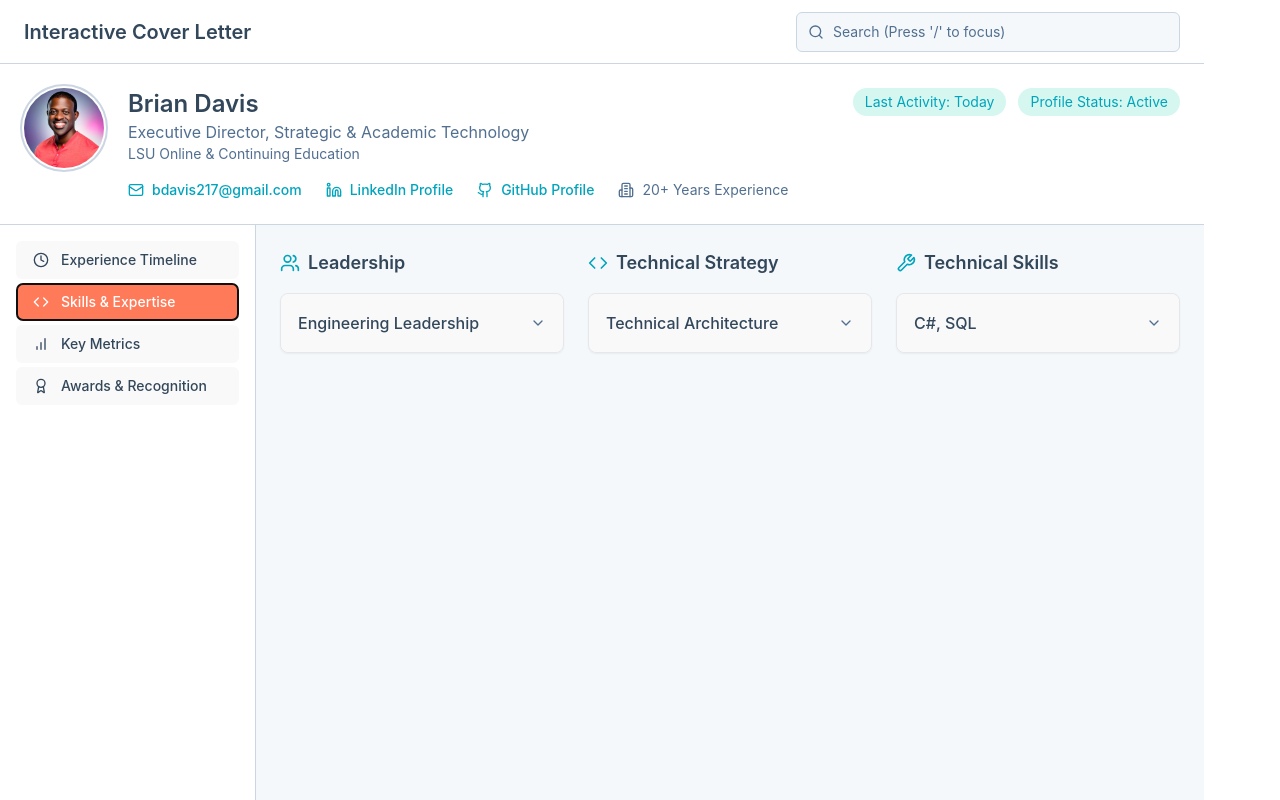
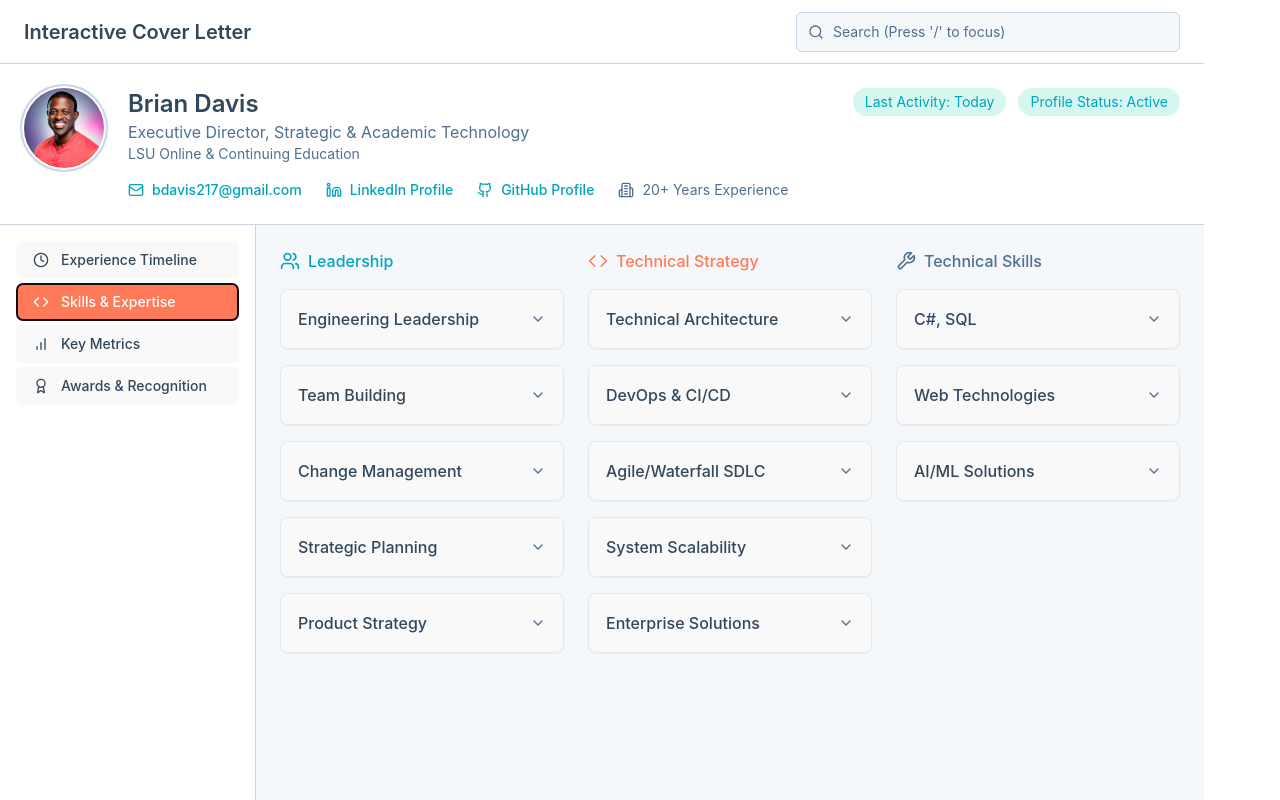
Before and after one commit to bdavis217/hubspot-cover-letter, a React (Vite) app: page / in a window 1280 px wide. Both pictures are taken after a click on the button "Skills & Expertise". Built offline with nearby package versions, Linux system fonts and the light colour scheme.

Commit message:
Putting more detail in skills & expertise, also linking to experience timeline

```diff
--- a/src/App.tsx
+++ b/src/App.tsx
@@ -63,6 +63,7 @@ export function App() {
         {/* Main Content Area */}
         <main className="flex-1 p-6">
           <div className="w-[900px]">
+            {activeView === 'timeline' && <TimelineView />}
             {/* Only MetricsView uses grid layout */}
             {activeView === 'metrics' ? (
               <div className="grid grid-cols-2 gap-6">
@@ -70,7 +71,6 @@ export function App() {
               </div>
             ) : (
               <>
-                {activeView === 'timeline' && <TimelineView />}
                 {activeView === 'skills' && <SkillsView />}
                 {activeView === 'awards' && <AwardsView />}
               </>
--- a/src/data/skills.ts
+++ b/src/data/skills.ts
@@ -1,4 +1,6 @@
 import { Skill } from '../types/skills';
+import { Rocket } from 'lucide-react';
+import { VENTURE_INFO } from './ventures';
 
 export const skills: Skill[] = [
   // Leadership Skills
@@ -7,39 +9,77 @@ export const skills: Skill[] = [
     name: 'Engineering Leadership',
     category: 'leadership',
     description: 'Leading and mentoring engineering teams, fostering growth and innovation.',
-    companies: ['LSU Online & Continuing Education', 'Unum - Baton Rouge'],
-    level: 'expert'
+    companyLevels: [
+      { company: 'LSU Online & Continuing Education', level: 'expert' },
+      { company: 'Unum - Baton Rouge', level: 'expert'},
+      { company: 'Amedisys, Inc - Baton Rouge', level: 'intermediate' }
+    ],
+    level: 'expert',
+    ventures: {
+      icon: VENTURE_INFO.icon,
+      abbr: VENTURE_INFO.abbr,
+      date: VENTURE_INFO.startDate
+    }
   },
   {
     id: 'team-building',
     name: 'Team Building',
     category: 'leadership',
     description: 'Building and developing high-performing engineering teams.',
-    companies: ['LSU Online & Continuing Education', 'BCBS LA'],
-    level: 'expert'
+    companyLevels: [
+      { company: 'LSU Online & Continuing Education', level: 'expert' },
+      { company: 'Amedisys, Inc - Baton Rouge', level: 'intermediate' }
+    ],
+    level: 'expert',
+    ventures: {
+      icon: VENTURE_INFO.icon,
+      abbr: VENTURE_INFO.abbr,
+      date: VENTURE_INFO.startDate
+    }
   },
   {
     id: 'change-management',
     name: 'Change Management',
     category: 'leadership',
     description: 'Leading organizational and technical transformation initiatives.',
-    companies: ['LSU Online & Continuing Education'],
-    level: 'expert'
+    companyLevels: [
+      { company: 'LSU Online & Continuing Education', level: 'expert' },
+      { company: 'Unum - Baton Rouge', level: 'expert' },
+      { company: 'BCBS LA', level: 'expert' },
+      { company: 'Amedisys, Inc - Baton Rouge', level: 'intermediate' }
+    ],
+    level: 'expert',
+    ventures: {
+      icon: VENTURE_INFO.icon,
+      abbr: VENTURE_INFO.abbr,
+      date: VENTURE_INFO.startDate
+    }
   },
   {
     id: 'strategic-planning',
     name: 'Strategic Planning',
     category: 'leadership',
     description: 'Developing and executing long-term technical strategies.',
-    companies: ['LSU Online & Continuing Education'],
-    level: 'expert'
+    companyLevels: [
+      { company: 'LSU Online & Continuing Education', level: 'expert' }
+    ],
+    level: 'expert',
+    ventures: {
+      icon: VENTURE_INFO.icon,
+      abbr: VENTURE_INFO.abbr,
+      date: '2023'
+    }
   },
   {
     id: 'product-strategy',
     name: 'Product Strategy',
     category: 'leadership',
     description: 'Aligning technical solutions with product vision and business goals.',
-    companies: ['LSU Online & Continuing Education', 'BCBS LA'],
+    companyLevels: [
+      { company: 'LSU Online & Continuing Education', level: 'advanced', date: '2021' },
+      { company: 'Unum - Baton Rouge', level: 'advanced' },
+      { company: 'Amedisys, Inc - Baton Rouge', level: 'intermediate' }
+    ],
     level: 'advanced'
   },
 
@@ -49,23 +89,45 @@ export const skills: Skill[] = [
     name: 'Technical Architecture',
     category: 'strategy',
     description: 'Designing and implementing enterprise-scale system architectures.',
-    companies: ['LSU Online & Continuing Education', 'BCBS LA'],
-    level: 'expert'
+    companyLevels: [
+      { company: 'LSU Online & Continuing Education', level: 'expert', date: '2021' },
+      { company: 'Unum - Baton Rouge', level: 'expert' },
+      { company: 'Amedisys, Inc - Baton Rouge', level: 'advanced' }
+    ],
+    level: 'expert',
+    ventures: {
+      icon: VENTURE_INFO.icon,
+      abbr: VENTURE_INFO.abbr,
+      date: '2024'
+    }
   },
   {
     id: 'devops',
     name: 'DevOps & CI/CD',
     category: 'strategy',
     description: 'Implementing modern DevOps practices and automation pipelines.',
-    companies: ['LSU Online & Continuing Education', 'Unum - Baton Rouge'],
-    level: 'advanced'
+    companyLevels: [
+      { company: 'LSU Online & Continuing Education', level: 'expert', date: '2024' },
+      { company: 'Amedisys, Inc - Baton Rouge', level: 'advanced' }
+    ],
+    level: 'expert',
+    ventures: {
+      icon: VENTURE_INFO.icon,
+      abbr: VENTURE_INFO.abbr,
+      date: '2020'
+    }
   },
   {
     id: 'agile-sdlc',
     name: 'Agile/Waterfall SDLC',
     category: 'strategy',
     description: 'Leading teams using various software development methodologies.',
-    companies: ['LSU Online & Continuing Education', 'Unum - Baton Rouge'],
+    companyLevels: [
+      { company: 'LSU Online & Continuing Education', level: 'expert' },
+      { company: 'Unum - Baton Rouge', level: 'expert' },
+      { company: 'BCBS LA', level: 'advanced' },
+      { company: 'Amedisys, Inc - Baton Rouge', level: 'intermediate' }
+    ],
     level: 'expert'
   },
   {
@@ -73,15 +135,23 @@ export const skills: Skill[] = [
     name: 'System Scalability',
     category: 'strategy',
     description: 'Designing systems for performance and scale.',
-    companies: ['LSU Online & Continuing Education'],
-    level: 'advanced'
+    companyLevels: [
+      { company: 'LSU Online & Continuing Education', level: 'expert', date: '2021' },
+      { company: 'Unum - Baton Rouge', level: 'expert' },
+      { company: 'Amedisys, Inc - Baton Rouge', level: 'advanced' }
+    ],
+    level: 'expert'
   },
   {
     id: 'enterprise-solutions',
     name: 'Enterprise Solutions',
     category: 'strategy',
     description: 'Building and maintaining large-scale enterprise applications.',
-    companies: ['LSU Online & Continuing Education', 'BCBS LA'],
+    companyLevels: [
+      { company: 'LSU Online & Continuing Education', level: 'expert', date: '2021' },
+      { company: 'Unum - Baton Rouge', level: 'advanced' },
+      { company: 'Amedisys, Inc - Baton Rouge', level: 'advanced' }
+    ],
     level: 'expert'
   },
 
@@ -91,40 +161,50 @@ export const skills: Skill[] = [
     name: 'C#, SQL',
     category: 'technical',
     description: 'Enterprise application development and database design.',
-    companies: ['LSU Online & Continuing Education', 'BCBS LA', 'Amedisys, Inc - Baton Rouge'],
-    level: 'expert'
+    companyLevels: [
+      { company: 'LSU Online & Continuing Education', level: 'expert' },
+      { company: 'Unum - Baton Rouge', level: 'expert' },
+      { company: 'BCBS LA', level: 'expert' },
+      { company: 'Amedisys, Inc - Baton Rouge', level: 'advanced' }
+    ],
+    level: 'expert',
+    ventures: {
+      icon: VENTURE_INFO.icon,
+      abbr: VENTURE_INFO.abbr,
+      date: '2020'
+    }
   },
   {
-    id: 'angular',
-    name: 'Angular',
+    id: 'web-tech',
+    name: 'Web Technologies',
     category: 'technical',
-    description: 'Frontend development using Angular framework.',
-    companies: ['LSU Online & Continuing Education', 'Unum - Baton Rouge'],
-    level: 'advanced'
-  },
-  {
-    id: 'typescript',
-    name: 'TypeScript/JavaScript',
-    category: 'technical',
-    description: 'Modern web development using TypeScript and JavaScript.',
-    companies: ['LSU Online & Continuing Education'],
-    level: 'advanced'
-  },
-  {
-    id: 'html-css',
-    name: 'HTML/CSS',
-    category: 'technical',
-    description: 'Frontend development and responsive design.',
-    companies: ['LSU Online & Continuing Education'],
-    level: 'expert'
+    description: 'Modern web development using Angular, TypeScript, and responsive design.',
+    companyLevels: [
+      { company: 'LSU Online & Continuing Education', level: 'expert' },
+      { company: 'Unum - Baton Rouge', level: 'advanced' }
+    ],
+    level: 'expert',
+    ventures: {
+      icon: VENTURE_INFO.icon,
+      abbr: VENTURE_INFO.abbr,
+      date: '2020'
+    }
   },
   {
     id: 'ai-ml',
     name: 'AI/ML Solutions',
     category: 'technical',
-    description: 'Implementing AI and machine learning solutions.',
-    companies: ['LSU Online & Continuing Education'],
-    level: 'intermediate'
+    description: 'Building custom AI solutions and educating teams on AI implementation.',
+    companyLevels: [
+      { company: 'LSU Online & Continuing Education', level: 'intermediate', date: '2023' }
+    ],
+    level: 'intermediate',
+    ventures: {
+      icon: VENTURE_INFO.icon,
+      abbr: VENTURE_INFO.abbr,
+      date: '2024',
+      level: 'intermediate'
+    }
   }
 ];
 
--- a/src/data/timeline.ts
+++ b/src/data/timeline.ts
@@ -119,6 +119,33 @@ export const timelineData: TimelineEntry[] = [
     ],
     skills: [{ skillId: 'architecture', level: 'contributor' }],
     icon: Heart,
+  },
+  {
+    id: '5',
+    type: 'position',
+    date: {
+      start: '2019-03',
+      end: '2021-06'
+    },
+    title: 'IT Delivery Manager',
+    company: 'Unum - Baton Rouge',
+    description: 'Led and managed two agile teams, overseeing software delivery and professional development.',
+    achievements: [
+      {
+        id: 'e1',
+        description: 'Led cross-functional agile teams',
+        impact: 'Improved delivery efficiency and team performance',
+        skills: [
+          { skillId: 'eng-leadership', level: 'lead' },
+          { skillId: 'team-building', level: 'lead' }
+        ]
+      }
+    ],
+    skills: [
+      { skillId: 'eng-leadership', level: 'lead' },
+      { skillId: 'team-building', level: 'lead' }
+    ],
+    icon: Building2
   }
 ];
 
--- a/src/data/ventures.ts
+++ b/src/data/ventures.ts
@@ -1,16 +1,31 @@
-import { TimelineEntry } from '../types/career';
 import { Rocket } from 'lucide-react';
+import type { TimelineEntry } from '../types/career';
+
+export const VENTURE_INFO = {
+  id: 'ventures',
+  name: 'Independent Ventures',
+  company: 'Entrepreneurial Projects',
+  abbr: 'Entre',
+  icon: Rocket,
+  startDate: '2021',
+  endDate: 'Present',
+  description: 'Building innovative technology solutions for various industries.',
+  color: {
+    text: 'text-[#ff7a59]',
+    bg: 'bg-[#fff4f2]'
+  }
+} as const;
 
 export const venturesData: TimelineEntry = {
-  id: 'ventures',
+  id: VENTURE_INFO.id,
   type: 'position',
   date: {
-    start: '2021',
-    end: 'Present'
+    start: VENTURE_INFO.startDate,
+    end: VENTURE_INFO.endDate
   },
-  title: 'Independent Ventures',
-  company: 'Entrepreneurial Projects',
-  description: 'Building innovative technology solutions for various industries.',
+  title: VENTURE_INFO.name,
+  company: VENTURE_INFO.company,
+  description: VENTURE_INFO.description,
   achievements: [
     {
       id: 'v1',
@@ -35,5 +50,5 @@ export const venturesData: TimelineEntry = {
     { skillId: 'modern-tech', level: 'lead' },
     { skillId: 'ai-solutions', level: 'lead' }
   ],
-  icon: Rocket
+  icon: VENTURE_INFO.icon
 };
--- a/src/types/skills.ts
+++ b/src/types/skills.ts
@@ -1,10 +1,25 @@
+import React from 'react';
+import { Rocket } from 'lucide-react';
+
 export type SkillCategory = 'leadership' | 'strategy' | 'technical';
+
+export interface CompanySkillLevel {
+  company: string;
+  level: 'expert' | 'advanced' | 'intermediate';
+  date?: string;  // Optional - will default to company timeline date if not specified
+}
 
 export interface Skill {
   id: string;
   name: string;
   category: SkillCategory;
   description: string;
-  companies: string[];  // Will match company names from timeline
-  level: 'expert' | 'advanced' | 'intermediate';
+  companyLevels: CompanySkillLevel[];
+  level: 'expert' | 'advanced' | 'intermediate';  // Highest achieved level
+  ventures?: {
+    icon: typeof Rocket;
+    abbr: string;  // e.g., "IV" for Independent Ventures
+    date: string;  // e.g., "2021"
+    level: 'expert' | 'advanced' | 'intermediate';
+  };
 }
--- a/src/views/SkillsView.tsx
+++ b/src/views/SkillsView.tsx
@@ -1,88 +1,53 @@
 import * as React from 'react';
 import { cn } from '../lib/utils';
 import { Card } from '../components/ui/card';
-import { Users, Code, Wrench, ChevronUp } from 'lucide-react';
+import { Users, Code, Wrench, ChevronUp, Rocket } from 'lucide-react';
 import { companyIcons } from '../data/timeline';
-
-interface SkillProgress {
-  company: string;
-  date: string;
-  level: 'Expert' | 'Advanced' | 'Intermediate';
-}
-
-interface Skill {
-  name: string;
-  description: string;
-  positions: SkillProgress[];
-}
+import { skills } from '../data/skills';
+import { Skill, CompanySkillLevel } from '../types/skills';
+import { VENTURE_INFO } from '../data/ventures';
+import { timelineData } from '../data/timeline';
 
 const levelColors = {
-  Expert: 'bg-[#00a4bd] text-white',
-  Advanced: 'bg-[#516f90] text-white',
-  Intermediate: 'bg-[#cbd6e2] text-[#33475b]'
+  'expert': 'bg-[#00a4bd] text-white',
+  'advanced': 'bg-[#516f90] text-white',
+  'intermediate': 'bg-[#cbd6e2] text-[#33475b]'
 } as const;
 
 const companyAbbreviations = {
   'LSU Online & Continuing Education': 'LSU',
   'BCBS LA': 'BCBS',
   'Amedisys, Inc - Baton Rouge': 'Amed',
-  'Unum - Baton Rouge': 'Unum',
-  'Entrepreneurial': 'Entre'
+  'Unum - Baton Rouge': 'Unum'
 } as const;
 
+// Group skills by category
 const skillCategories = [
   {
     id: 'leadership',
     title: 'Leadership',
     icon: Users,
-    skills: [
-      {
-        name: 'Engineering Leadership',
-        description: 'Leading and mentoring engineering teams, fostering growth and innovation.',
-        positions: [
-          { company: 'LSU Online & Continuing Education', date: '2024', level: 'Expert' },
-          { company: 'LSU Online & Continuing Education', date: '2021', level: 'Advanced' },
-          { company: 'Unum - Baton Rouge', date: '2019', level: 'Intermediate' }
-        ]
-      }
-      // Add other leadership skills...
-    ]
+    skills: skills.filter(skill => skill.category === 'leadership')
   },
   {
     id: 'strategy',
     title: 'Technical Strategy',
     icon: Code,
-    skills: [
-      {
-        name: 'Technical Architecture',
-        description: 'Designing and implementing enterprise-scale system architectures.',
-        positions: [
-          { company: 'LSU Online & Continuing Education', date: '2024', level: 'Expert' },
-          { company: 'LSU Online & Continuing Education', date: '2021', level: 'Expert' },
-          { company: 'Unum - Baton Rouge', date: '2019', level: 'Advanced' },
-          { company: 'Amedisys, Inc - Baton Rouge', date: '2015', level: 'Advanced' }
-        ]
-      }
-    ]
+    skills: skills.filter(skill => skill.category === 'strategy')
   },
   {
     id: 'technical',
     title: 'Technical Skills',
     icon: Wrench,
-    skills: [
-      {
-        name: 'C#, SQL',
-        description: 'Enterprise application development and database design.',
-        positions: [
-          { company: 'LSU Online & Continuing Education', date: '2024', level: 'Expert' },
-          { company: 'LSU Online & Continuing Education', date: '2021', level: 'Expert' },
-          { company: 'Unum - Baton Rouge', date: '2019', level: 'Expert' },
-          { company: 'Amedisys, Inc - Baton Rouge', date: '2015', level: 'Advanced' }
-        ]
-      }
-    ]
+    skills: skills.filter(skill => skill.category === 'technical')
   }
 ];
+
+const categoryColors = {
+  leadership: 'text-[#00a4bd]',  // HubSpot teal
+  strategy: 'text-[#ff7a59]',    // HubSpot orange
+  technical: 'text-[#516f90]'    // HubSpot navy
+} as const;
 
 export function SkillsView() {
   const [expandedSkill, setExpandedSkill] = React.useState<string | null>(null);
@@ -91,28 +56,41 @@ export function SkillsView() {
     <div className="w-[900px]">
       <div className="grid grid-cols-3 gap-6">
         {skillCategories.map(category => (
-          <div key={category.id} className="space-y-4">
-            <div className="flex items-center gap-2">
-              <category.icon className="w-5 h-5 text-[#00a4bd]" />
-              <h2 className="text-lg font-semibold text-[#33475b]">
+          <div key={category.id}>
+            <h2 className="flex items-center gap-2 mb-4">
+              <category.icon className={cn("w-5 h-5", categoryColors[category.id as keyof typeof categoryColors])} />
+              <span className={cn("font-medium", categoryColors[category.id as keyof typeof categoryColors])}>
                 {category.title}
+              </span>
             </h2>
+            <div className="space-y-4">
+              {category.skills.map(skill => (
+                <SkillCard key={skill.name} skill={skill} />
+              ))}
             </div>
+          </div>
+        ))}
+      </div>
+    </div>
+  );
+}
 
-            <div className="space-y-3">
-              {category.skills.map(skill => {
-                const isExpanded = expandedSkill === skill.name;
+interface SkillCardProps {
+  skill: Skill;
+}
+
+function SkillCard({ skill }: SkillCardProps) {
+  const [expanded, setExpanded] = React.useState(false);
 
   return (
     <Card
-                    key={skill.name}
       className={cn(
         "transition-all duration-200",
         "hover:shadow-md cursor-pointer"
       )}
     >
       <button
-                      onClick={() => setExpandedSkill(isExpanded ? null : skill.name)}
+        onClick={() => setExpanded(!expanded)}
         className="w-full p-4 text-left"
       >
         <div className="flex items-center justify-between">
@@ -120,54 +98,75 @@ export function SkillsView() {
           <ChevronUp
             className={cn(
               "w-4 h-4 text-[#516f90] transition-transform",
-                            !isExpanded && "rotate-180"
+              !expanded && "rotate-180"
             )}
           />
         </div>
 
-                      {isExpanded && (
+        {expanded && (
           <div className="mt-3 animate-in fade-in slide-in-from-top-1">
             <p className="text-sm text-[#516f90] mb-4">
               {skill.description}
             </p>
             <div className="space-y-3">
-                            {skill.positions.map((position, idx) => {
-                              const Icon = companyIcons[position.company as keyof typeof companyIcons];
-                              return (
-                                <div
-                                  key={idx}
-                                  className="flex items-center justify-between text-sm py-1.5"
-                                >
+              {skill.companyLevels.map((companyLevel, idx) => (
+                <CompanyLevel key={idx} companyLevel={companyLevel} />
+              ))}
+
+              {skill.ventures && (
+                <div className="flex items-center justify-between text-sm py-1.5">
                   <div className="flex items-center space-x-4">
-                                    <Icon className="w-4 h-4 text-[#516f90]" />
-                                    <span className="text-[#33475b] min-w-[45px]">
-                                      {companyAbbreviations[position.company as keyof typeof companyAbbreviations]}
+                    <VENTURE_INFO.icon className={`w-4 h-4 ${VENTURE_INFO.color.text}`} />
+                    <span className={VENTURE_INFO.color.text}>
+                      {VENTURE_INFO.abbr}
                     </span>
                   </div>
                   <div className="flex items-center space-x-4 ml-auto">
-                                    <span className="text-[#516f90] w-[45px] text-right font-mono">
-                                      {position.date}
+                    <span className={VENTURE_INFO.color.text}>
+                      {skill.ventures.date}
                     </span>
-                                    <span className={cn(
-                                      "px-3 py-0.5 rounded-full text-xs font-medium w-[90px] text-center",
-                                      levelColors[position.level]
-                                    )}>
-                                      {position.level}
+                    <span className={`px-3 py-0.5 rounded-full text-xs font-medium w-[90px] text-center ${VENTURE_INFO.color.bg} ${VENTURE_INFO.color.text}`}>
+                      {skill.ventures.level || 'expert'}
                     </span>
                   </div>
                 </div>
-                              );
-                            })}
+              )}
             </div>
           </div>
         )}
       </button>
     </Card>
   );
-              })}
+}
+
+function CompanyLevel({ companyLevel }: { companyLevel: CompanySkillLevel }) {
+  const Icon = companyIcons[companyLevel.company as keyof typeof companyIcons];
+
+  // Get default date from timeline if not specified, extract just the year
+  const defaultDate = timelineData
+    .find(entry => entry.company === companyLevel.company)
+    ?.date.start.split('-')[0] || '';
+
+  const displayDate = companyLevel.date || defaultDate;
+
+  return (
+    <div className="flex items-center justify-between text-sm py-1.5">
+      <div className="flex items-center space-x-4">
+        <Icon className="w-4 h-4 text-[#516f90]" />
+        <span className="text-[#33475b] min-w-[45px]">
+          {companyAbbreviations[companyLevel.company as keyof typeof companyAbbreviations]}
+        </span>
       </div>
-          </div>
-        ))}
+      <div className="flex items-center space-x-4 ml-auto">
+        <span className="text-[#516f90] w-[45px] text-right font-mono">
+          {displayDate}
+        </span>
+        <span className={cn(
+          "px-3 py-0.5 rounded-full text-xs font-medium w-[90px] text-center",
+          levelColors[companyLevel.level]
+        )}>
+          {companyLevel.level}
+        </span>
       </div>
     </div>
   );
```
Lines whose indentation alone changed are shown as unchanged.
